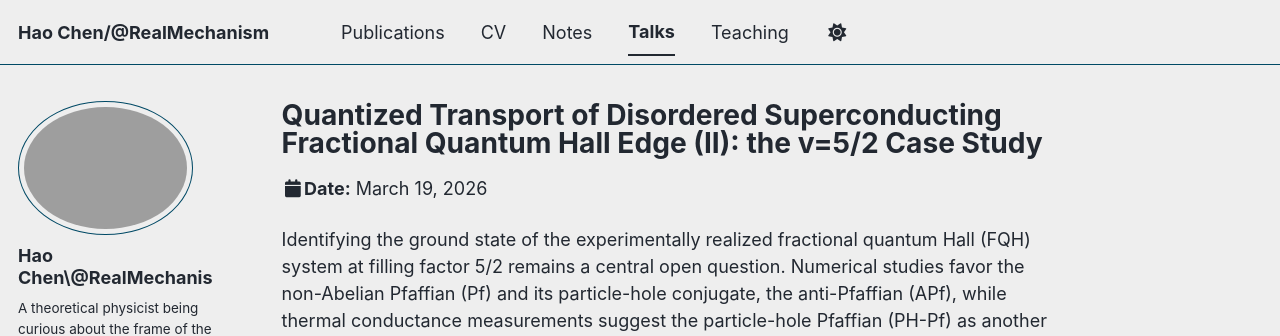
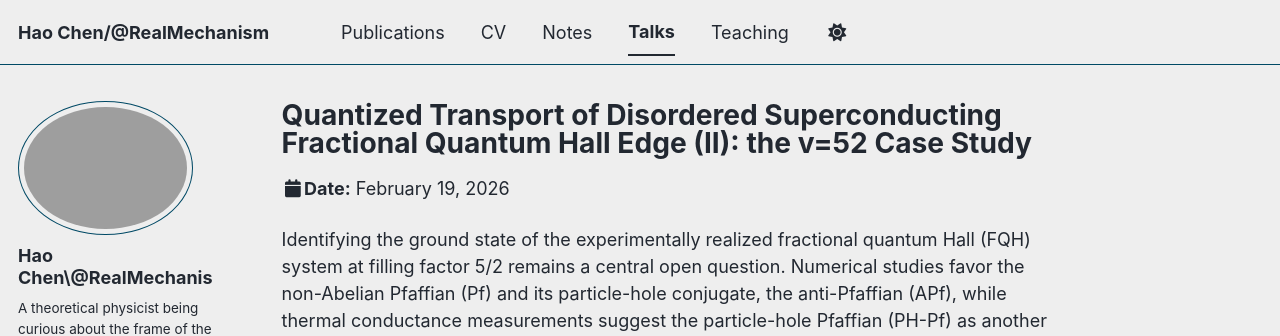
Before and after one commit to HCPrince/HCPrince.github.io, a Jekyll site: the page built from _talks/2026-02-19-APS.md, in a window 1280 px wide and 995 px high. Shown: the top 336 px of the window. Built offline with Jekyll 4.4.1, drawn with Linux system fonts in a browser that asks for light colours; some web fonts are replaced; a script bundle is joined from its source files by our own code; library files that are not in the unit come from our copies.

Commit message:
Fix title formatting in APS talk document

```diff
--- a/_talks/2026-02-09-APS.md
+++ b/_talks/2026-02-19-APS.md
@@ -1,10 +1,10 @@
 ---
-title: "Quantized Transport of Disordered Superconducting Fractional Quantum Hall Edge (II): the v=5/2 Case Study"
+title: "Quantized Transport of Disordered Superconducting Fractional Quantum Hall Edge (II): the v=52 Case Study"
 collection: talks
 type: "Conference proceedings talk"
 permalink: /talks/APS2026
 venue: "APS Global Physics Summit 2026"
-date: 2026-03-19
+date: 2026-02-19
 location: "Denver, CO, USA"
 ---
 
```
